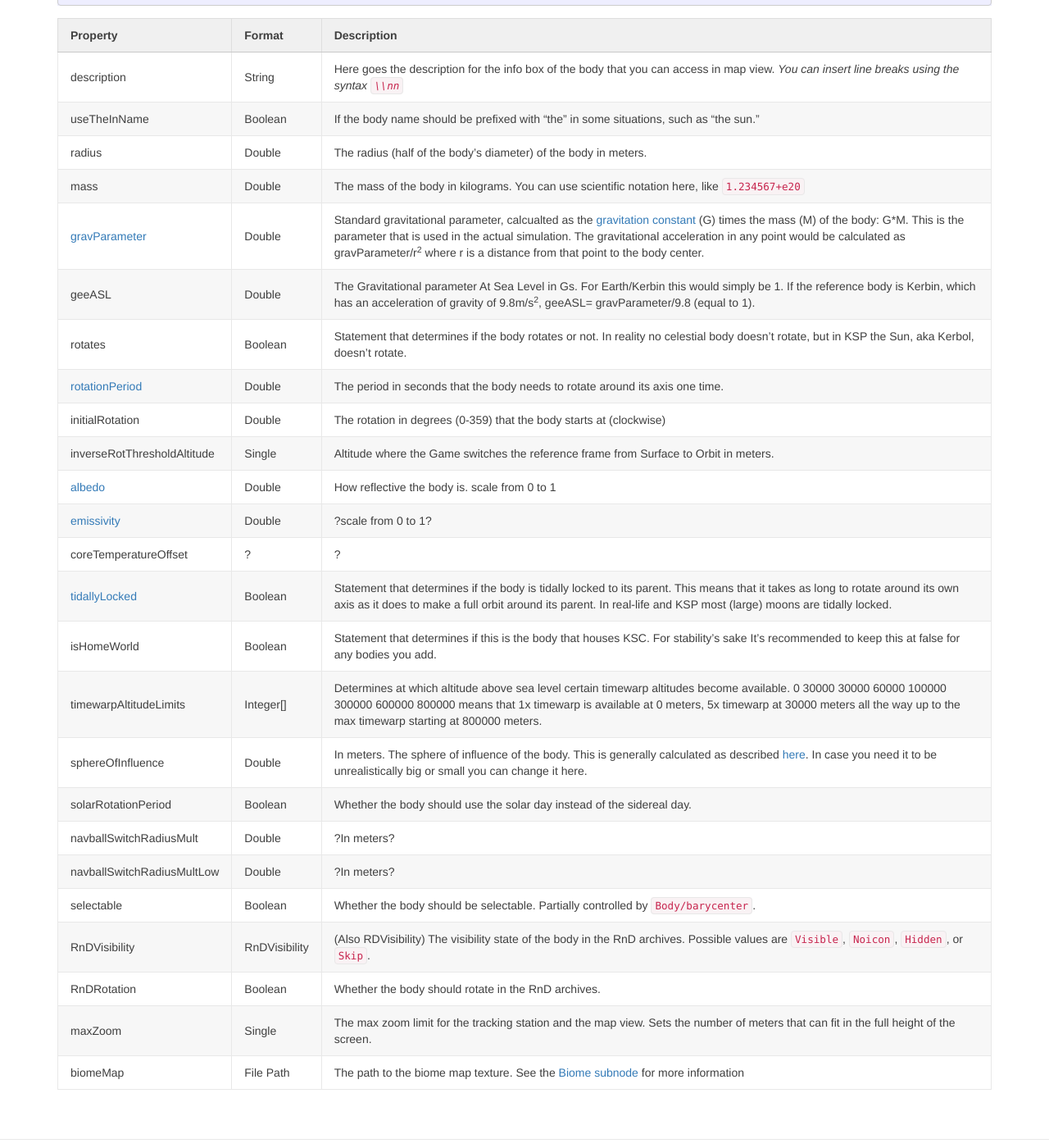
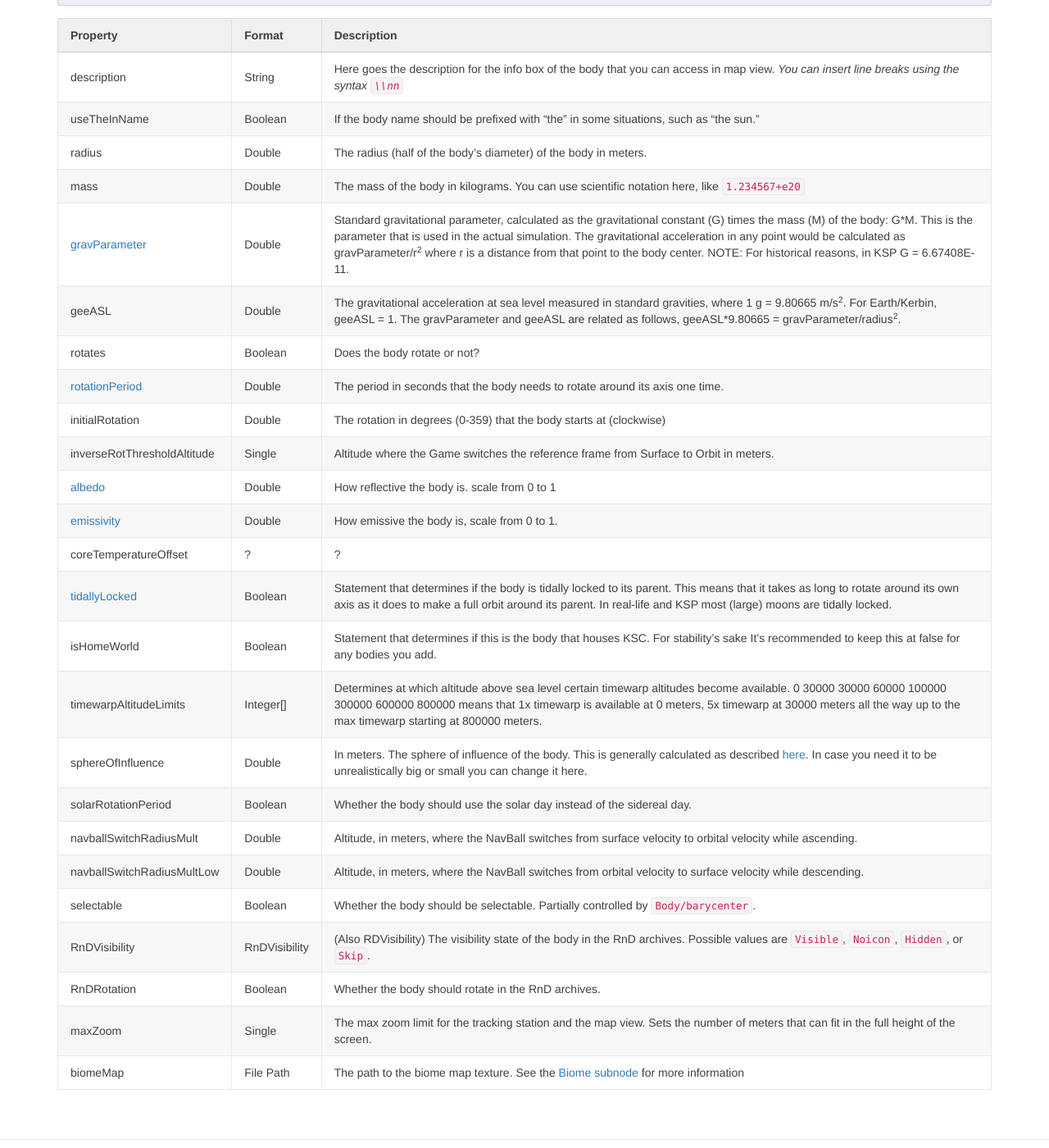
Before and after one commit to Kopernicus/wiki, a Jekyll site: the page built from main/Properties.md, in a window 1280 px wide and 1400 px high, scrolled down 788 px. Shown: the whole window at 82% size. Built offline with Jekyll 4.4.1, drawn with Linux system fonts in a browser that asks for light colours.

Commit message:
OhioBob properties fixes (#42)

```diff
--- a/main/Properties.md
+++ b/main/Properties.md
@@ -43,22 +43,22 @@ Properties
 |useTheInName|Boolean|If the body name should be prefixed with "the" in some situations, such as "the sun."|
 |radius|Double|The radius (half of the body's diameter) of the body in meters.|
 |mass|Double|The mass of the body in kilograms. You can use scientific notation here, like `1.234567+e20`|
-|[gravParameter](https://en.wikipedia.org/wiki/Standard_gravitational_parameter)|Double|Standard gravitational parameter, calcualted as the [gravitation constant](https://en.wikipedia.org/wiki/Gravitational_constant) (G) times the mass (M) of the body: G\*M. This is the parameter that is used in the actual simulation. The gravitational acceleration in any point would be calculated as gravParameter/r<sup>2</sup> where r is a distance from that point to the body center.|
-|geeASL|Double|The Gravitational parameter At Sea Level in Gs. For Earth/Kerbin this would simply be 1. If the reference body is Kerbin, which has an acceleration of gravity of 9.8m/s<sup>2</sup>, geeASL= gravParameter/9.8 (equal to 1).|
-|rotates|Boolean|Statement that determines if the body rotates or not. In reality no celestial body doesn't rotate, but in KSP the Sun, aka Kerbol, doesn't rotate.|
+|[gravParameter](https://en.wikipedia.org/wiki/Standard_gravitational_parameter)|Double|Standard gravitational parameter, calculated as the gravitational constant (G) times the mass (M) of the body: G\*M. This is the parameter that is used in the actual simulation. The gravitational acceleration in any point would be calculated as gravParameter/r<sup>2</sup> where r is a distance from that point to the body center. NOTE: For historical reasons, in KSP G = 6.67408E-11.|
+|geeASL|Double|The gravitational acceleration at sea level measured in standard gravities, where 1 g = 9.80665 m/s<sup>2</sup>. For Earth/Kerbin, geeASL = 1. The gravParameter and geeASL are related as follows, geeASL*9.80665 = gravParameter/radius<sup>2</sup>.|
+|rotates|Boolean|Does the body rotate or not?|
 |[rotationPeriod](https://en.wikipedia.org/wiki/Rotation_period)|Double|The period in seconds that the body needs to rotate around its axis one time.|
 |initialRotation|Double|The rotation in degrees (0-359) that the body starts at (clockwise)|
 |inverseRotThresholdAltitude|Single|Altitude where the Game switches the reference frame from Surface to Orbit in meters.|
 |[albedo](https://en.wikipedia.org/wiki/Albedo)|Double|How reflective the body is. scale from 0 to 1|
-|[emissivity](https://en.wikipedia.org/wiki/Emissivity)|Double|?scale from 0 to 1?|
+|[emissivity](https://en.wikipedia.org/wiki/Emissivity)|Double|How emissive the body is, scale from 0 to 1.|
 |coreTemperatureOffset|?|?|
 |[tidallyLocked](https://en.wikipedia.org/wiki/Tidal_locking)|Boolean|Statement that determines if the body is tidally locked to its parent. This means that it takes as long to rotate around its own axis as it does to make a full orbit around its parent. In real-life and KSP most (large) moons are tidally locked.|
 |isHomeWorld|Boolean|Statement that determines if this is the body that houses KSC. For stability's sake It's recommended to keep this at false for any bodies you add.|
 |timewarpAltitudeLimits|Integer[]|Determines at which altitude above sea level certain timewarp altitudes become available. 0 30000 30000 60000 100000 300000 600000 800000 means that 1x timewarp is available at 0 meters, 5x timewarp at 30000 meters all the way up to the max timewarp starting at 800000 meters.|
 |sphereOfInfluence|Double|In meters. The sphere of influence of the body. This is generally calculated as described [here](http://wiki.kerbalspaceprogram.com/wiki/Sphere_of_influence). In case you need it to be unrealistically big or small you can change it here.|
 |solarRotationPeriod|Boolean|Whether the body should use the solar day instead of the sidereal day.|
-|navballSwitchRadiusMult|Double|?In meters?|
-|navballSwitchRadiusMultLow|Double|?In meters?|
+|navballSwitchRadiusMult|Double|Altitude, in meters, where the NavBall switches from surface velocity to orbital velocity while ascending.|
+|navballSwitchRadiusMultLow|Double|Altitude, in meters, where the NavBall switches from orbital velocity to surface velocity while descending.|
 |selectable|Boolean|Whether the body should be selectable. Partially controlled by `Body/barycenter`.|
 |RnDVisibility|RnDVisibility|(Also RDVisibility) The visibility state of the body in the RnD archives. Possible values are `Visible`, `Noicon`, `Hidden`, or `Skip`.|
 |RnDRotation|Boolean|Whether the body should rotate in the RnD archives.|
```
